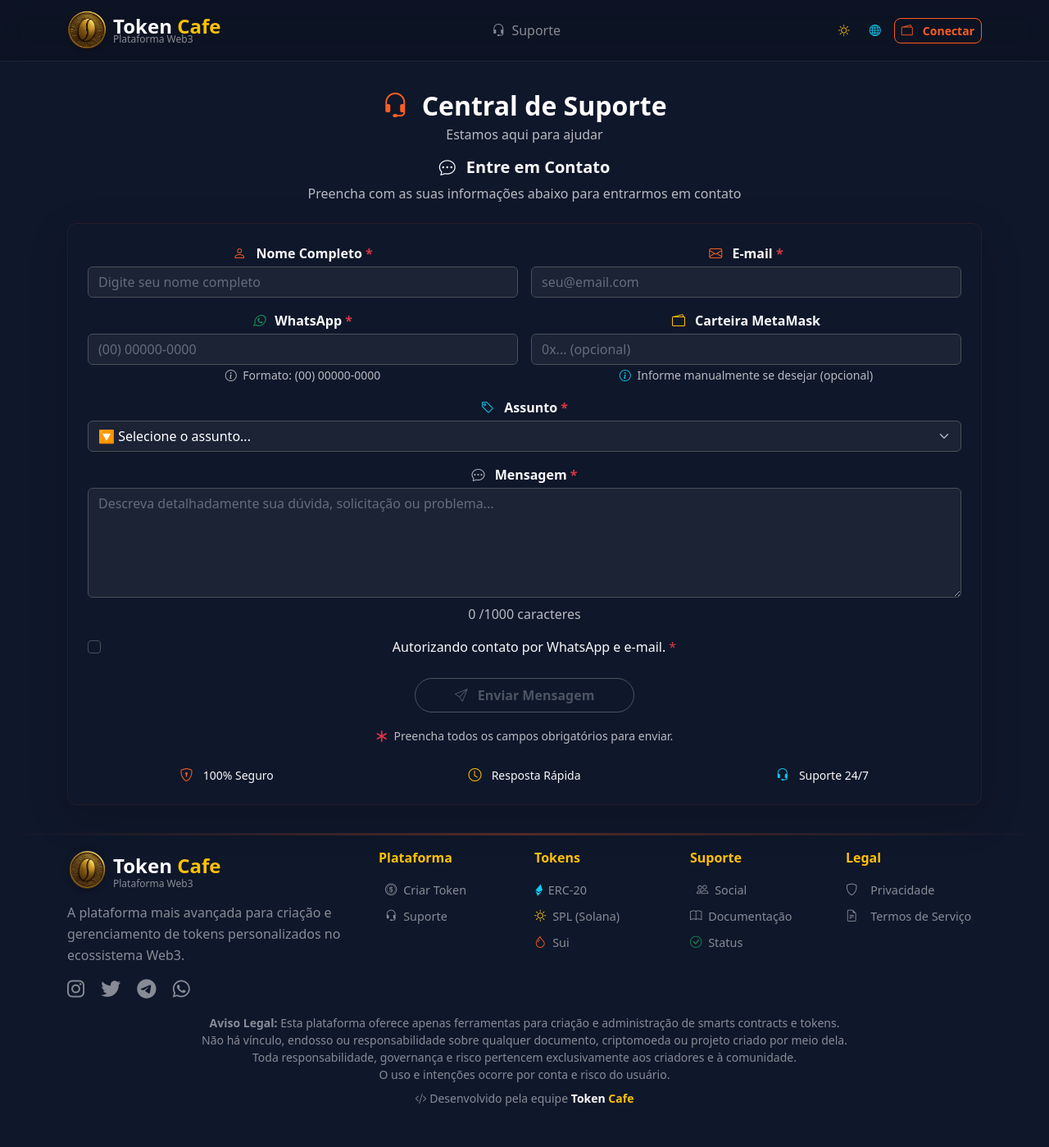
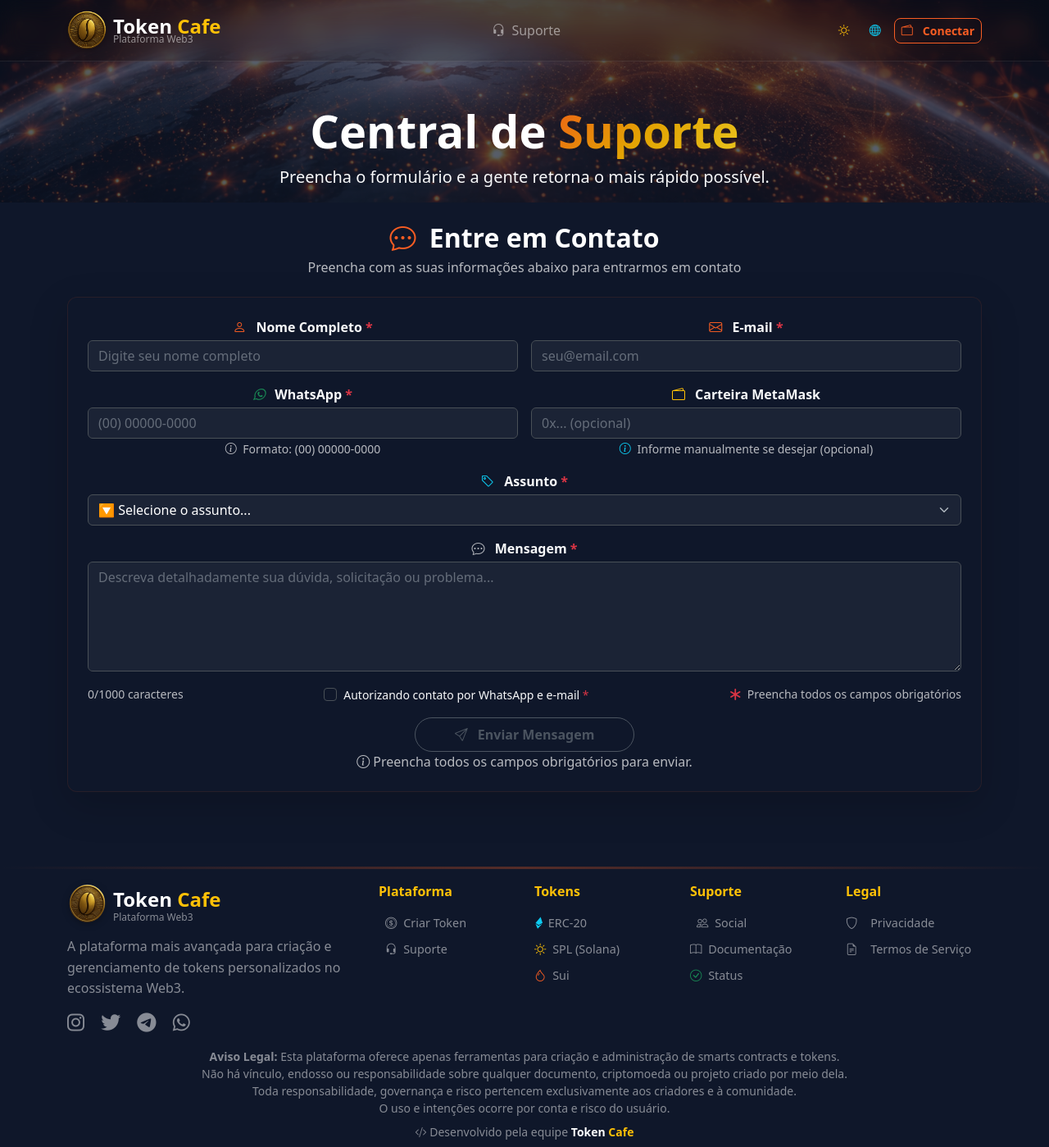
Before and after one commit to andreval74/tokencafe, a PHP site: page /suporte.php in a window 1280 px wide. Shown: the whole page at 82% size. Before the commit the page ends 1349 px from the top, so only its background shows below. Run offline with PHP 8.4, Linux system fonts and the light colour scheme; some libraries are stand-ins or nearby versions.

Commit message:
tela de suporte

```diff
--- a/assets/js/suporte.js
+++ b/assets/js/suporte.js
@@ -8,7 +8,8 @@
  */
 
 // Inicialização do módulo de suporte: máscara, contador, validação e envio
-document.addEventListener("DOMContentLoaded", function () {
+(function () {
+  const start = function () {
   const form = document.getElementById("contact-support-form");
   const submitBtn = document.getElementById("submit-btn");
   const btnContent = submitBtn?.querySelector(".btn-content");
@@ -31,15 +32,19 @@ document.addEventListener("DOMContentLoaded", function () {
   // Contador de caracteres para mensagem
   const messageTextarea = document.getElementById("contact-message");
   const charCount = document.getElementById("char-count");
+  const updateCharCount = () => {
+    if (!messageTextarea || !charCount) return;
+    let currentLength = messageTextarea.value.length;
+    if (currentLength > 1000) {
+      messageTextarea.value = messageTextarea.value.substring(0, 1000);
+      currentLength = 1000;
+    }
+    charCount.textContent = `${currentLength}/1000 caracteres`;
+  };
   if (messageTextarea && charCount) {
-    messageTextarea.addEventListener("input", function () {
-      const currentLength = this.value.length;
-      charCount.textContent = currentLength;
-
-      if (currentLength > 1000) {
-        this.value = this.value.substring(0, 1000);
-        charCount.textContent = 1000;
-      }
+    updateCharCount();
+    ["input", "keyup", "change"].forEach((evt) => {
+      messageTextarea.addEventListener(evt, updateCharCount);
     });
   }
 
@@ -53,7 +58,14 @@ document.addEventListener("DOMContentLoaded", function () {
     const message = String(document.getElementById("contact-message")?.value || "").replace(/\s+$/u, "");
     const terms = !!document.getElementById("contact-terms")?.checked;
 
-    const sVald = name && email && whatsapp && subject && message.length >= 10 && terms;
+    const whatsappDigits = whatsapp.replace(/\D/g, "");
+    const whatsappValid = whatsappDigits.length === 10 || whatsappDigits.length === 11;
+    const whatsappEl = document.getElementById("contact-whatsapp");
+    if (whatsappEl && typeof whatsappEl.setCustomValidity === "function") {
+      whatsappEl.setCustomValidity(whatsappValid ? "" : "WhatsApp inválido");
+    }
+
+    const sVald = name && email && whatsappValid && subject && message.length >= 10 && terms;
 
     if (submitBtn) {
       submitBtn.disabled = !sVald;
@@ -80,6 +92,8 @@ document.addEventListener("DOMContentLoaded", function () {
         statusEl.classList.remove("d-none");
       }
     }
+
+    updateCharCount();
   }
 
   // Adicionar event listeners para validação em tempo real
@@ -114,7 +128,7 @@ document.addEventListener("DOMContentLoaded", function () {
           wallet: document.getElementById("contact-wallet")?.value || null,
           subject: document.getElementById("contact-subject")?.value || "",
           message: document.getElementById("contact-message")?.value || "",
-          supportEmail: form?.dataset?.supportEmail || "suporte@tokencafe.com",
+          supportEmail: form?.dataset?.supportEmail || "suporte@tokencafe.app",
           timestamp: new Date().toISOString(),
           userAgent: navigator.userAgent,
           currentPage: window.location.href,
@@ -133,7 +147,7 @@ document.addEventListener("DOMContentLoaded", function () {
           form.classList.remove("was-validated");
 
           // Resetar contador
-          if (charCount) charCount.textContent = "0";
+          if (charCount) charCount.textContent = "0/1000 caracteres";
 
           validateForm();
         } else {
@@ -155,7 +169,13 @@ document.addEventListener("DOMContentLoaded", function () {
 
   // Validação inicial
   validateForm();
-});
+  };
+  if (document.readyState === "loading") {
+    document.addEventListener("DOMContentLoaded", start, { once: true });
+  } else {
+    start();
+  }
+})();
 
 /**
  * Função para enviar email de suporte
@@ -165,7 +185,7 @@ document.addEventListener("DOMContentLoaded", function () {
 // Envio por API/EmailJS/Formspree com fallback local
 async function sendSupportEmail(formData) {
   try {
-    const supportEmail = String(formData?.supportEmail || "suporte@tokencafe.com").trim();
+    const supportEmail = String(formData?.supportEmail || "suporte@tokencafe.app").trim();
 
     // Configurar dados para envio
     const emailData = {
--- a/modules/site/suporte.php
+++ b/modules/site/suporte.php
@@ -1,24 +1,36 @@
+<?php if (isset($enqueue_script_src)) $enqueue_script_src("assets/js/suporte.js"); ?>
 <div class="TokenCafe-content">
+  <!-- ==================== CABEÇALHO / SUPORTE ==================== -->
+  <section class="tc-hero-section">
+    <div class="container">
+      <div class="row justify-content-center text-center">
+        <div class="col-lg-10">
+          <h1 class="display-4 fw-bold mb-2 text-white">
+            Central de <span class="gradient-text">Suporte</span>
+          </h1>
+          <p class="lead text-light mb-3">
+            Preencha o formulário e a gente retorna o mais rápido possível.
+          </p>
+        </div>
+      </div>
+    </div>
+  </section>
+
+  <!-- ==================== FORMULÁRIO ==================== -->
   <div class="container py-4 bg-page-black min-vh-100">
     <div class="row g-4">
       <div class="col-12">
         <div class="mb-4">
           <h2 class="text-white fw-bold mb-1">
-            <i class="bi bi-headset text-primary me-2"></i>
-            Central de Suporte
+            <i class="bi bi-chat-dots text-primary me-2"></i>
+            Entre em Contato
           </h2>
-          <p class="text-secondary">Estamos aqui para ajudar</p>
-          <div class="mt-2">
-            <h5 class="text-light fw-semibold mb-2">
-              <i class="bi bi-chat-dots me-2"></i>
-              Entre em Contato
-            </h5>
           <p class="text-secondary">Preencha com as suas informações abaixo para entrarmos em contato</p>
         </div>
-        </div>
+
         <div class="card bg-dark border-secondary shadow-lg">
           <div class="card-body p-4">
-            <form id="contact-support-form" novalidate data-support-email="suporte@tokencafe.com">
+            <form id="contact-support-form" novalidate data-support-email="suporte@tokencafe.app">
               <div class="row g-3">
                 <div class="col-md-6">
                   <label for="contact-name" class="form-label text-light fw-bold mb-1">
@@ -47,10 +59,10 @@
                     <i class="fab fa-whatsapp text-success me-2"></i>
                     WhatsApp <span class="text-danger">*</span>
                   </label>
-                  <input type="tel" class="form-control bg-dark text-light border-secondary" id="contact-whatsapp" placeholder="(00) 00000-0000" required pattern="^\\(\\d{2}\\)\\s\\d{4,5}-\\d{4}$" />
+                  <input type="tel" class="form-control bg-dark text-light border-secondary" id="contact-whatsapp" placeholder="(00) 00000-0000" required />
                   <div class="invalid-feedback text-warning">
                     <i class="bi bi-exclamation-triangle me-1"></i>
-                    Por favor, informe um WhatsApp válido no formato (00) 00000-0000.
+                    Por favor, informe um WhatsApp válido (com DDD).
                   </div>
                   <small class="text-secondary">
                     <i class="bi bi-info-circle me-1"></i>
@@ -92,30 +104,38 @@
                     <i class="bi bi-chat-dots text-secondary me-2"></i>
                     Mensagem <span class="text-danger">*</span>
                   </label>
-                  <textarea class="form-control bg-dark text-light border-secondary resize-vertical" id="contact-message" rows="5" placeholder="Descreva detalhadamente sua dúvida, solicitação ou problema..." required minlength="10"></textarea>
+                  <textarea class="form-control bg-dark text-light border-secondary resize-vertical" id="contact-message" rows="5" placeholder="Descreva detalhadamente sua dúvida, solicitação ou problema..." required minlength="10" maxlength="1000"></textarea>
                   <div class="invalid-feedback text-warning">
                     <i class="bi bi-exclamation-triangle me-1"></i>
                     Por favor, escreva uma mensagem com pelo menos 10 caracteres.
                   </div>
-                  <div class="text-secondary mt-2">
-                    <span id="char-count">0</span>
-                    /1000 caracteres
-                  </div>
-                </div>
-                <div class="col-12">
-                  <div class="form-check">
+                  <!-- avisos depois da mensagem -->
+                  <!-- single-line footer inside the card -->
+                  <div class="d-flex flex-wrap align-items-center justify-content-between mt-3">
+                    <!-- left: character counter -->
+                    <span id="char-count" class="small text-secondary">0/1000 caracteres</span>
+
+                    <!-- center: checkbox -->
+                    <div class="form-check mb-0 mx-auto">
                       <input class="form-check-input" type="checkbox" id="contact-terms" required />
-                    <label class="form-check-label text-light" for="contact-terms">
-                      Autorizando contato por WhatsApp e e-mail. <span class="text-danger">*</span>
+                      <label class="form-check-label text-light small" for="contact-terms">
+                        Autorizando contato por WhatsApp e e-mail <span class="text-danger">*</span>
                       </label>
-                    <div class="invalid-feedback text-warning">
+                      <div class="invalid-feedback text-warning small">
                         <i class="bi bi-exclamation-triangle me-1"></i>
                         Você deve aceitar os termos para continuar.
                       </div>
                     </div>
+
+                    <!-- right: hint -->
+                    <span class="small text-secondary">
+                      <i class="bi bi-asterisk text-danger me-1"></i>
+                      Preencha todos os campos obrigatórios
+                    </span>
                   </div>
-              </div>
-              <div class="text-center mt-4">
+
+                  <!-- submit button inside the card -->
+                  <div class="text-center mt-3">
                     <button type="submit" class="btn btn-outline-secondary px-5 py-2 fw-bold position-relative overflow-hidden min-width-250 border-radius-50" id="submit-btn" disabled>
                       <span class="btn-content">
                         <i class="bi bi-send me-2"></i>
@@ -127,29 +147,11 @@
                       </div>
                     </button>
                     <div id="form-status" class="small mt-3 d-none"></div>
-                <div class="mt-3">
-                  <small class="text-secondary">
-                    <i class="bi bi-asterisk text-danger me-1"></i>
-                    Preencha todos os campos obrigatórios para enviar.
-                  </small>
-                </div>
-                <div class="text-center mt-4">
-                  <div class="row g-4">
-                    <div class="col-md-4">
-                      <i class="bi bi-shield-lock text-primary me-2"></i>
-                      <small class="text-light">100% Seguro</small>
-                    </div>
-                    <div class="col-md-4">
-                      <i class="bi bi-clock text-warning me-2"></i>
-                      <small class="text-light">Resposta Rápida</small>
-                    </div>
-                    <div class="col-md-4">
-                      <i class="bi bi-headset text-info me-2"></i>
-                      <small class="text-light">Suporte 24/7</small>
                   </div>
                 </div>
               </div>
           </div>
+
           </form>
         </div>
       </div>
```
Also changed, not shown: modules/site/social.php (+11 -16 lines). Lines whose indentation alone changed are shown as unchanged.
